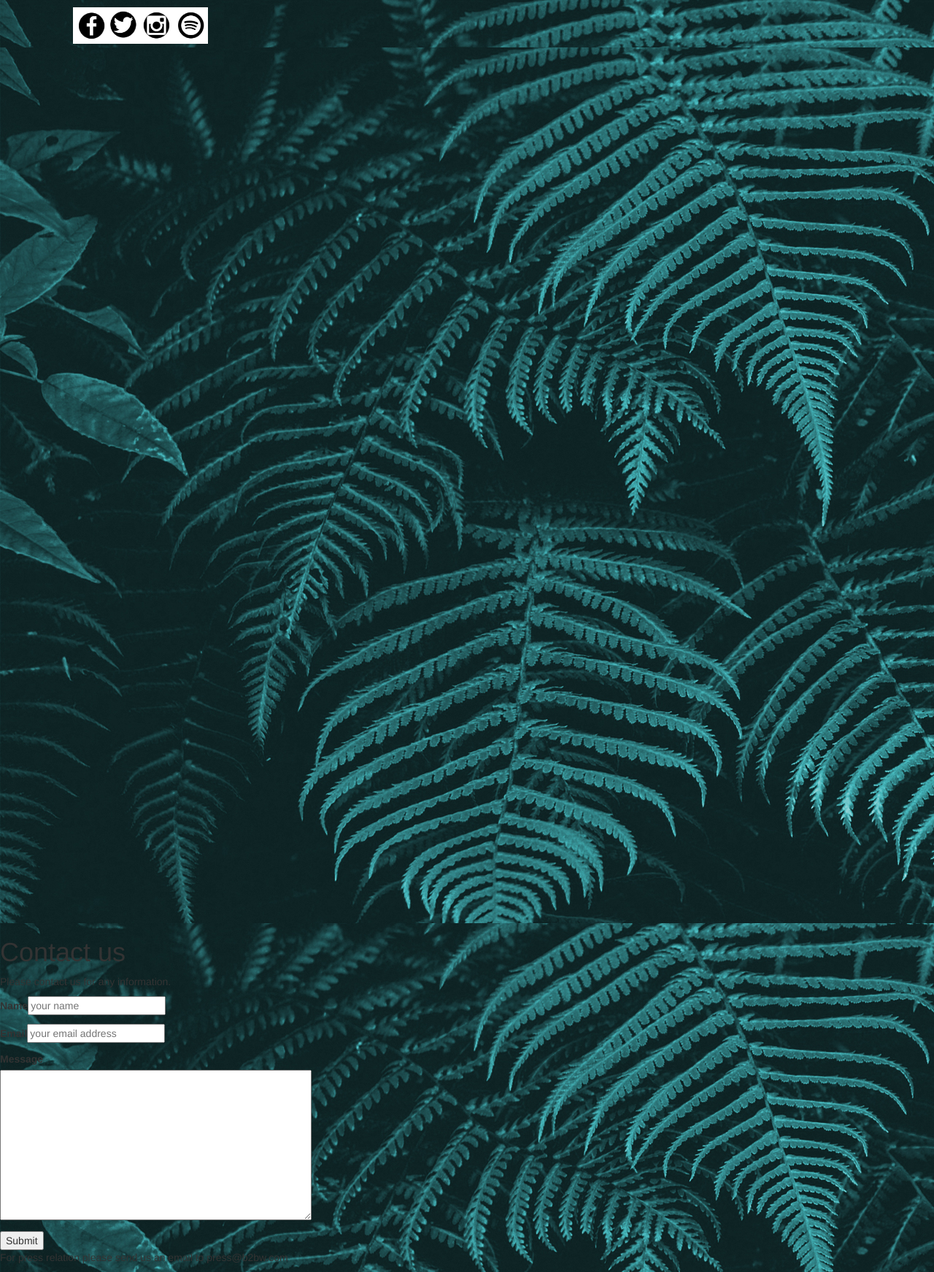
After one commit to bornToBeWild/b2bw, a PHP site: page /contact.php in a window 1280 px wide; the page is wider, and only the part inside the window is pictured. The commit adds this page. Shown: that part at 73% size. Run offline with PHP 8.4, Linux system fonts and the light colour scheme.

Commit message:
switch correct images and adding contact page

```diff
--- a/assets/css/style.css
+++ b/assets/css/style.css
@@ -1,3 +1,8 @@
+/* Body background image */
+body {
+	background-image: url("assets/pictures/background.jpg");
+}
+
 /* Flexbox social buttons */
 #social-container {
     display: flex;
--- /dev/null
+++ b/contact.php
@@ -0,0 +1,26 @@
+<?php include('includes/header.php'); ?>
+<?php include('includes/home-social.php'); ?>
+
+
+<body>
+
+<img src="assets/pictures/background.jpg">
+  <h1>Contact us</h1>
+    <p>Please contact us for any information.</p><form method="post" action="process.php">
+      <p>
+        <label>Name</label><input type="text" name="name" id="name" required placeholder="your name">
+      </p>
+      <p>
+        <label>Email</label><input type="email" name="email" id="email" placeholder="your email address" required>
+      </p>
+      <p>
+        <label for="message">Message</label> <br />
+        <textarea name="message" id="message" rows="10" cols="50"></textarea>
+      </p>
+      <input type="submit" value="Submit">
+      <p>For press relation please send us an email to <a href="press@b2bw.com"></a> press@b2bw.com</p>
+
+
+</form>
+</body>
+<?php include('includes/footer.php'); ?>
--- /dev/null
+++ b/includes/navbar.php
@@ -0,0 +1 @@
+<?php
```
Also changed, not shown: assets/pictures/cover.jpg, assets/pictures/coverlogo.jpg.
